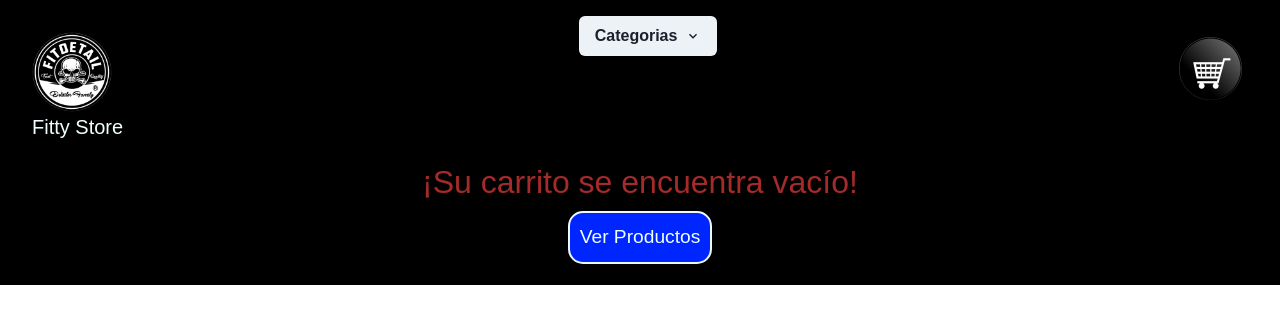
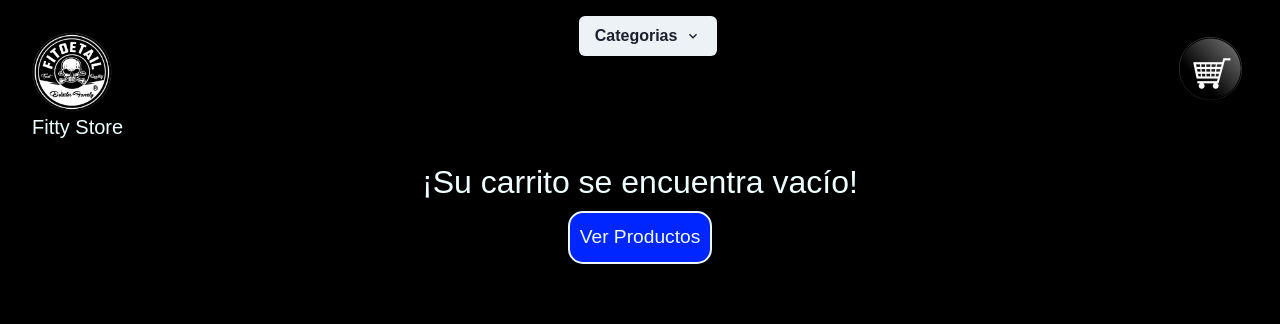
Before and after one commit to Hollywaater/fitty-store, a React (Vite) app: page /cart in a window 1280 px wide. Shown: the top 324 px of the page. Built offline with nearby package versions, Linux system fonts and the light colour scheme.

Commit message:
pulido final

```diff
--- a/src/components/Cart.jsx
+++ b/src/components/Cart.jsx
@@ -8,10 +8,12 @@ const Cart = () => {
   if (cantidadTotal === 0){
     return(
       <>
+<div className='return-container'>
 <h2 className='msj-cart'>¡Su carrito se encuentra vacío!</h2>
 <button className='boton-return'>
 <Link to="/">Ver Productos</Link>
 </button>
+</div>
       </>
     )
   }
--- a/src/components/ItemDetailConteiner.jsx
+++ b/src/components/ItemDetailConteiner.jsx
@@ -10,12 +10,10 @@ const ItemDetailConteiner = () => {
     useEffect (()=>{
 
         const nuevoDoc = doc(db,"PRODUCTOS",`${id}`)
-        console.log(nuevoDoc)
         getDoc(nuevoDoc).then(res => {
             const data = res.data();
             const nuevoProduct = {id:res.id, ...data}
             setProducto(nuevoProduct)
-            console.log(nuevoProduct)
         }).catch(error => console.log(error))
     },[id])
     return (
--- a/src/components/ItemListConteiner.jsx
+++ b/src/components/ItemListConteiner.jsx
@@ -7,7 +7,6 @@ import { collection,getDocs,where } from 'firebase/firestore'
 const ItemListConteiner = () => {
   const [product, setProduct]= useState([])
   const {category} = useParams()
-    console.log(category)
 
 useEffect (()=>{
   const db = getFirestore()
@@ -18,7 +17,6 @@ getDocs(misProductos).then( res =>{
     return{id:doc.id, ...data}
   })
   setProduct(nuevosProducts)
-  console.log(nuevosProducts)
 }).catch(error => console.log(error))
 },[category])
 
--- a/src/contex/ShoppingCartContext.jsx
+++ b/src/contex/ShoppingCartContext.jsx
@@ -7,7 +7,6 @@ export const ShoppingCartProvider = ({
     const [cart, setCart] = useState([])
     const [total,setTotal]= useState(0)
     const [cantidadTotal, setCantidadTotal]= useState(0);
-    console.log(cart)
     const addItem =(item, cantidad) =>{
       const productoExistente = cart.find(prod=> prod.item.id === item.id) ;
       if(!productoExistente){
--- a/src/index.css
+++ b/src/index.css
@@ -85,6 +85,7 @@ padding: 5px;
   grid-template-columns: repeat(3, 1fr);
   gap:  55px;
   margin-left: 210px;
+  height: 1550px;
 
 }
 .card{
@@ -164,9 +165,12 @@ padding: 5px;
   padding: 10px;
   border-radius: 15px;
 }
+.return-container{
+  height: 790px;
+}
 .msj-cart{
   font-size: xx-large;
-  color: brown;
+  color: azure;
 
 }
 .vaciar-cart{
```
Also changed, not shown: 1 other file (tests, documents, lock files or other folders).
